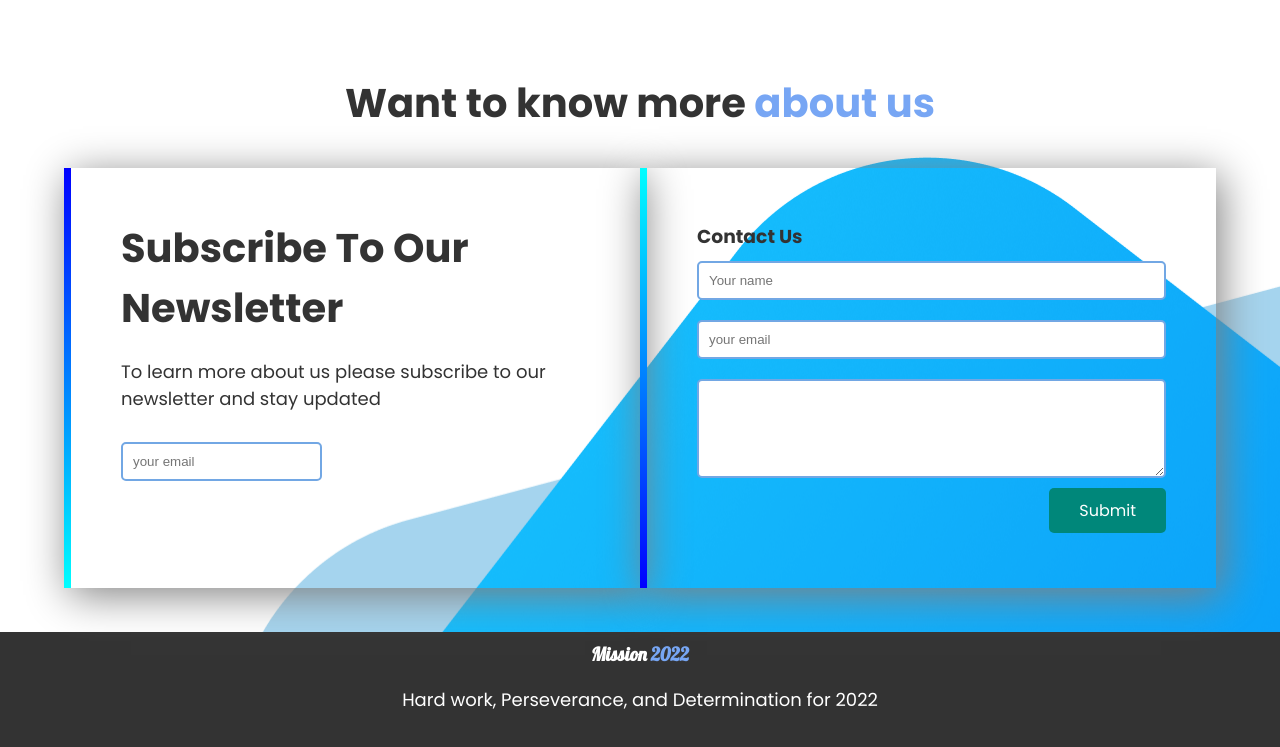
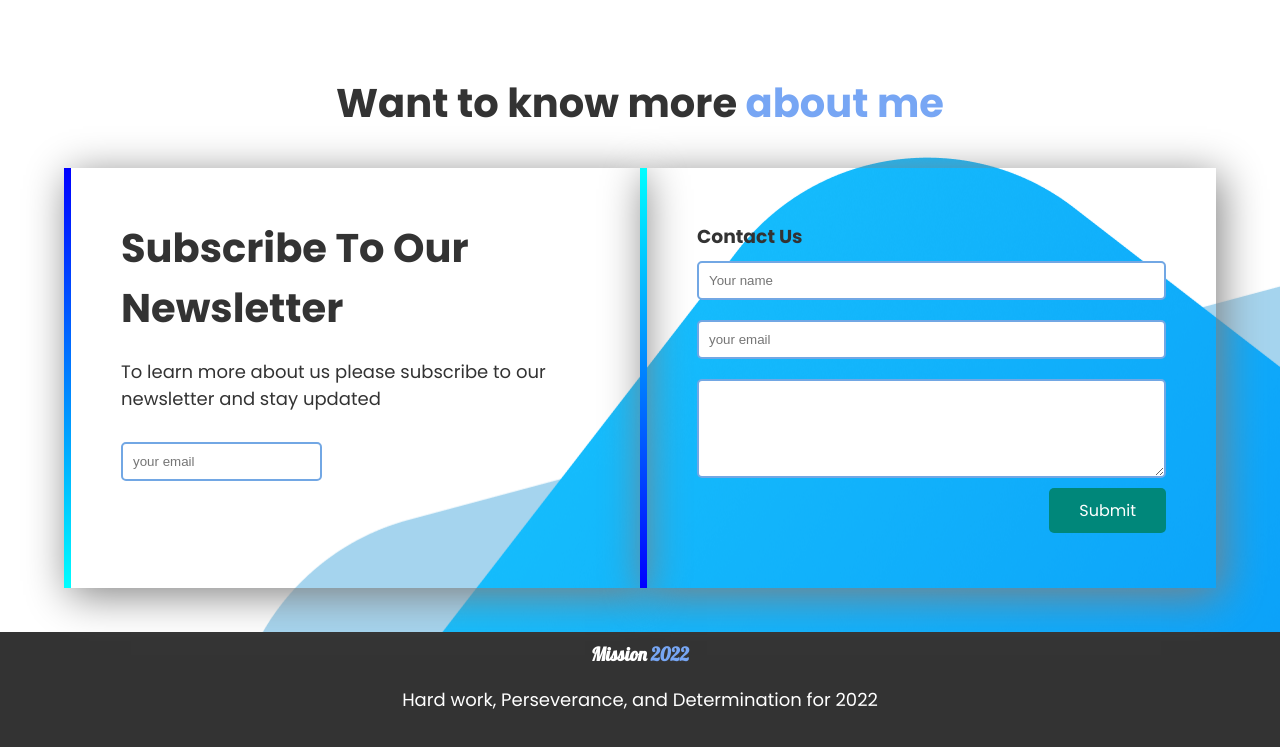
Before and after one commit to navir-rahman/assignment-1_abdur-s_portfolio, a plain HTML site: page index.html in a window 1280 px wide. Shown: the part 1920-2667 px from the top of the page. Drawn offline with Linux system fonts and the light colour scheme.

Commit message:
code clean4

```diff
--- a/index.html
+++ b/index.html
@@ -84,7 +84,7 @@
         </div>
     </section>
     <section id="formsection">
-        <h2 class="center_header">Want to know more <span class="text_sceond_color">about us</span></h2>
+        <h2 class="center_header">Want to know more <span class="text_sceond_color">about me</span></h2>
         <form class="vertical" action="">
             <div class="Subscrib width50" id="subsbox_border">
                 <h2 class="">Subscribe To Our <br> Newsletter</h2>
```
